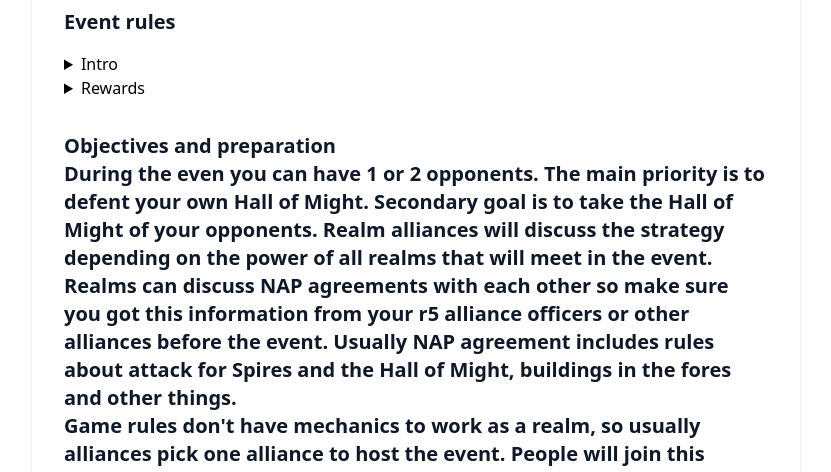
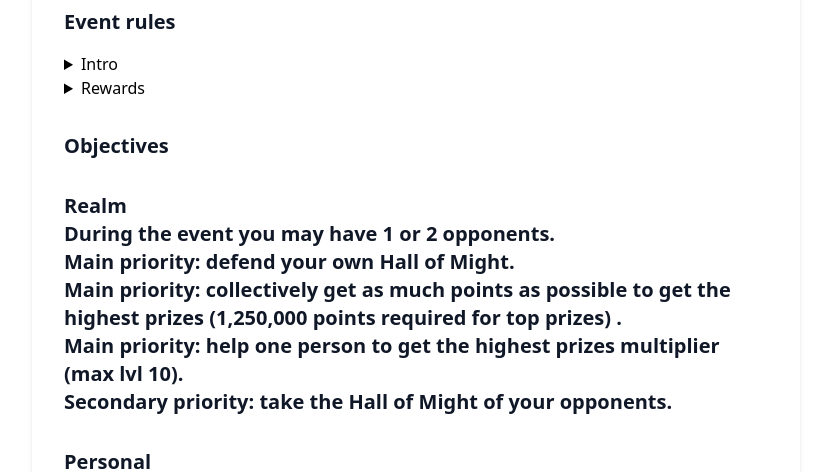
Before and after one commit to Hellnar/pnc-wiki, an Astro site: page /wiki/events/conquest_of_lords in a window 1280 px wide. Shown: the part 416-888 px from the top of the page, without its empty margins (224-1055 px from the left). Built offline with nearby package versions, Linux system fonts and the light colour scheme; Astro itself is replaced by a stand-in of ours.

Commit message:
Text update

```diff
--- a/src/pages/wiki/events/conquest_of_lords.astro
+++ b/src/pages/wiki/events/conquest_of_lords.astro
@@ -56,7 +56,15 @@ import puzzles from "../../../assets/puzzles.jpg";
             <li>The colonized Realm needs to pay a portion of resources as taxation on a daily basis. These resources go to the Treasury. The Emperor and the Aide may allocate the Treasury resources.</li>
             </ol>
         </details>
-        <H level="h2">Objectives and preparation</H2>
+        <H level="h2">Objectives</H2>
+        <H level="h3">Realm</H2>
+        <p>During the event you may have 1 or 2 opponents.</p>
+        <p>Main priority: defend your own Hall of Might.</p>
+        <p>Main priority: collectively get as much points as possible to get the highest prizes (1,250,000 points required for top prizes) .</p>
+        <p>Main priority: help one person to get the highest prizes multiplier (max lvl 10).</p>
+        <p>Secondary priority: take the Hall of Might of your opponents.</p>
+        <H level="h3">Personal</H2>
+        <p>Finish all event quests and get 12,000 points to get personal and realm prizes. Your points will help to get better prizes.</p>
 
         <p>During the even you can have 1 or 2 opponents. The main priority is to defent your own Hall of Might. Secondary goal is to take the Hall of Might of your opponents. Realm alliances will discuss the strategy depending on the power of all realms that will meet in the event.</p>
         <p>Realms can discuss NAP agreements with each other so make sure you got this information from your r5 alliance officers or other alliances before the event. Usually NAP agreement includes rules about attack for Spires and the Hall of Might, buildings in the fores and other things.</p>
```
